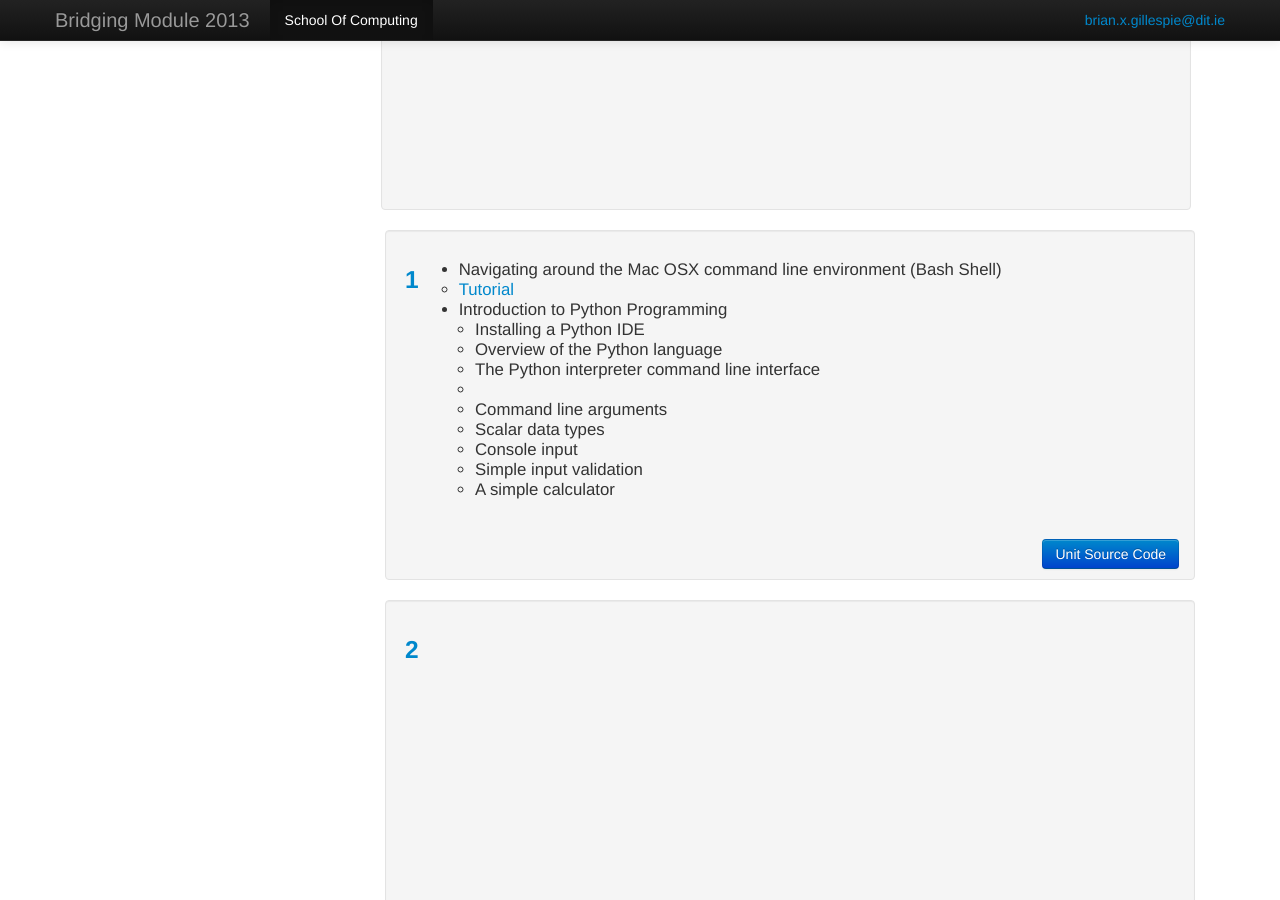
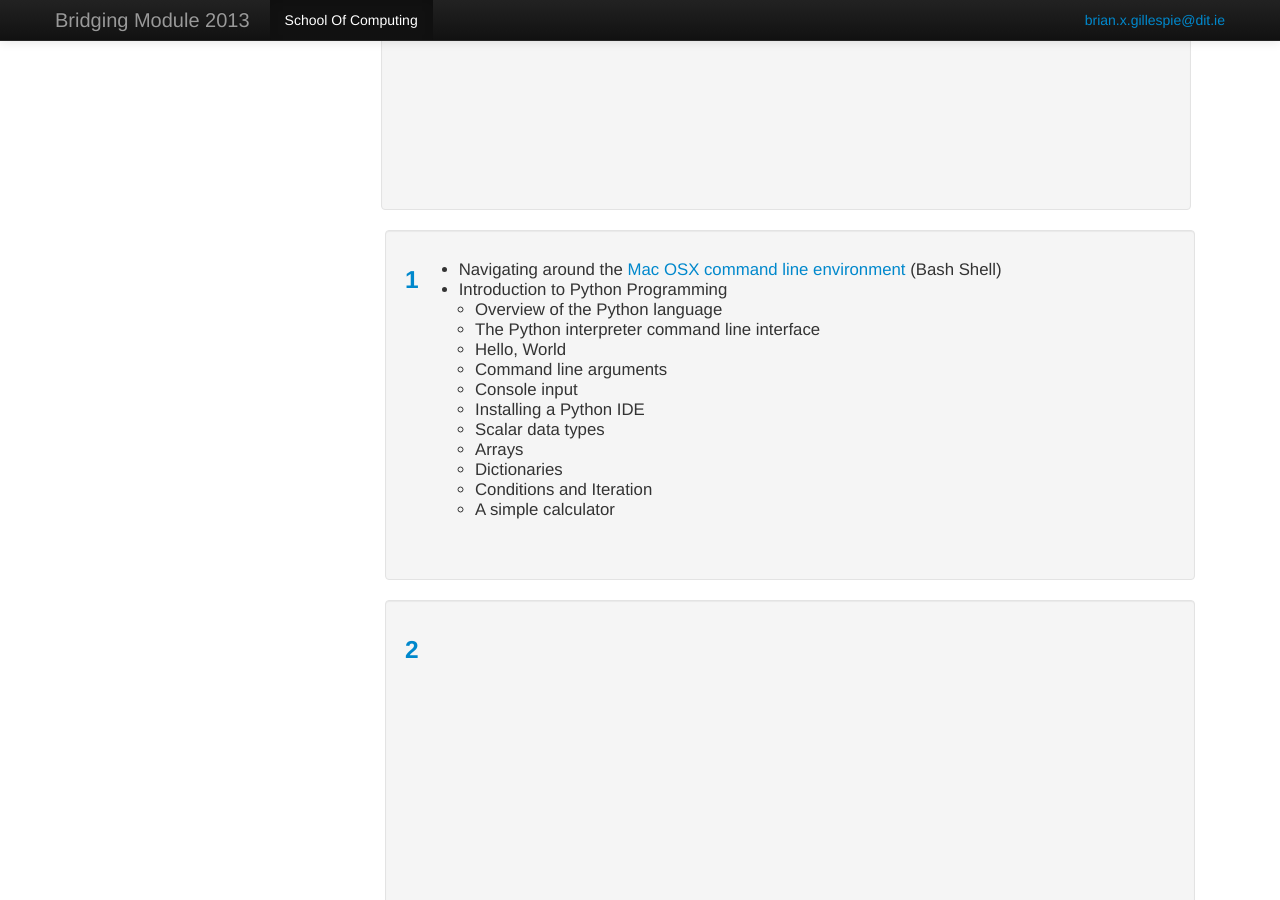
Before and after one commit to bjg/bridgingmodule2013, a Jekyll site: the page built from index.html, in a window 1280 px wide and 900 px high, scrolled down 563 px. Built offline with Jekyll 4.4.1, drawn with Linux system fonts in a browser that asks for light colours.

Commit message:
More mods

```diff
--- a/_includes/unit1.html
+++ b/_includes/unit1.html
@@ -1,20 +1,19 @@
 <ul>
-    <li>Navigating around the Mac OSX command line environment (Bash Shell)</li>
-    <ul>
-        <li><a href="Mac_OSX_Shell.pdf">Tutorial</a></li>
-    </ul>
+    <li>Navigating around the <a href="Mac_OSX_Shell.pdf">Mac OSX command line environment</a> (Bash Shell)</li>
     <li>Introduction to Python Programming</li>
     <ul style="padding-left:20px">
-        <li>Installing a Python IDE</li>
         <li>Overview of the Python language</li>
         <li>The Python interpreter command line interface</li>
-        <li></li>
+        <li>Hello, World</li>
         <li>Command line arguments</li>
+        <li>Console input</li>
+        <li>Installing a Python IDE</li>
         <li>Scalar data types</li>
-        <li>Console input</li>
-        <li>Simple input validation</li>
+        <li>Arrays</li>
+        <li>Dictionaries</li>
+        <li>Conditions and Iteration</li>
         <li>A simple calculator</li>
     </ul>
 </ul>
-<a class="btn btn-primary site-code-link" href="https://github.com/ditbjg/bridgingmodule2012/tree/master/unit1">Unit
-    Source Code</a>
+<!--<a class="btn btn-primary site-code-link" href="https://github.com/ditbjg/bridgingmodule2012/tree/master/unit1">Unit
+    Source Code</a>-->
```
Also changed, not shown: 1 other file.
